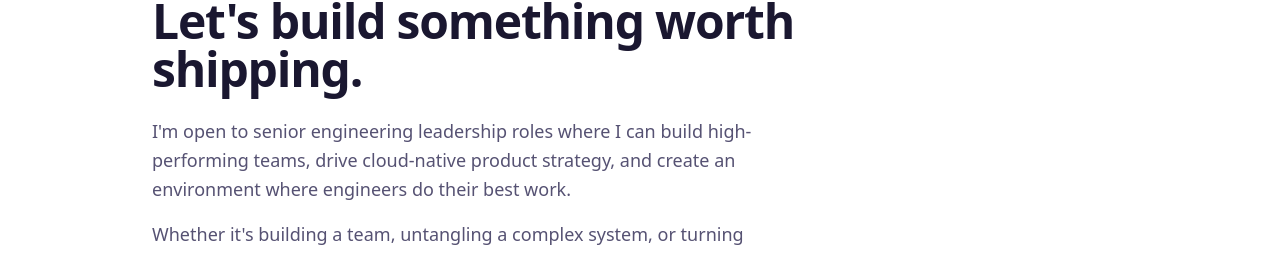
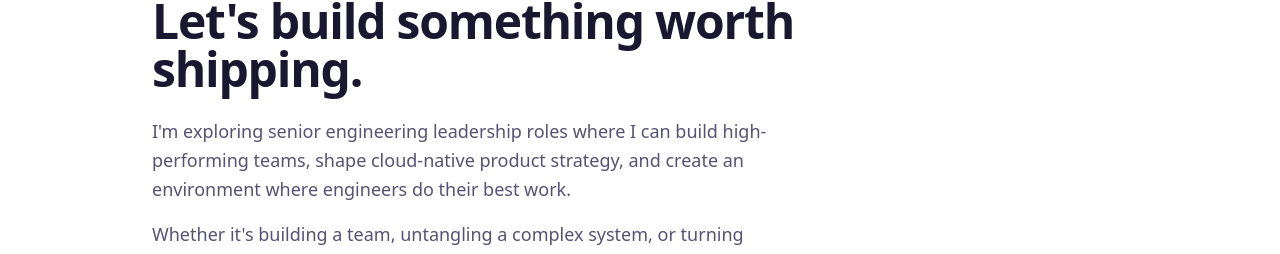
Before and after one commit to AnupriyaSaxenas/Portfolio, a React (Vite) app: page / in a window 1280 px wide. Shown: the part 8644-8898 px from the top of the page. Built offline with nearby package versions, Linux system fonts and the light colour scheme.

Commit message:
Update contact.ts

```diff
--- a/src/data/contact.ts
+++ b/src/data/contact.ts
@@ -3,7 +3,7 @@ import type { Social } from './types';
 export const contact = {
   email: 'aspriyamail@gmail.com',
   hiringCta:
-    'I\'m open to senior engineering leadership roles where I can build high-performing teams, drive cloud-native product strategy, and create an environment where engineers do their best work.',
+    'I\'m exploring senior engineering leadership roles where I can build high-performing teams, shape cloud-native product strategy, and create an environment where engineers do their best work.',
 };
 
 export const socials: Social[] = [
```
